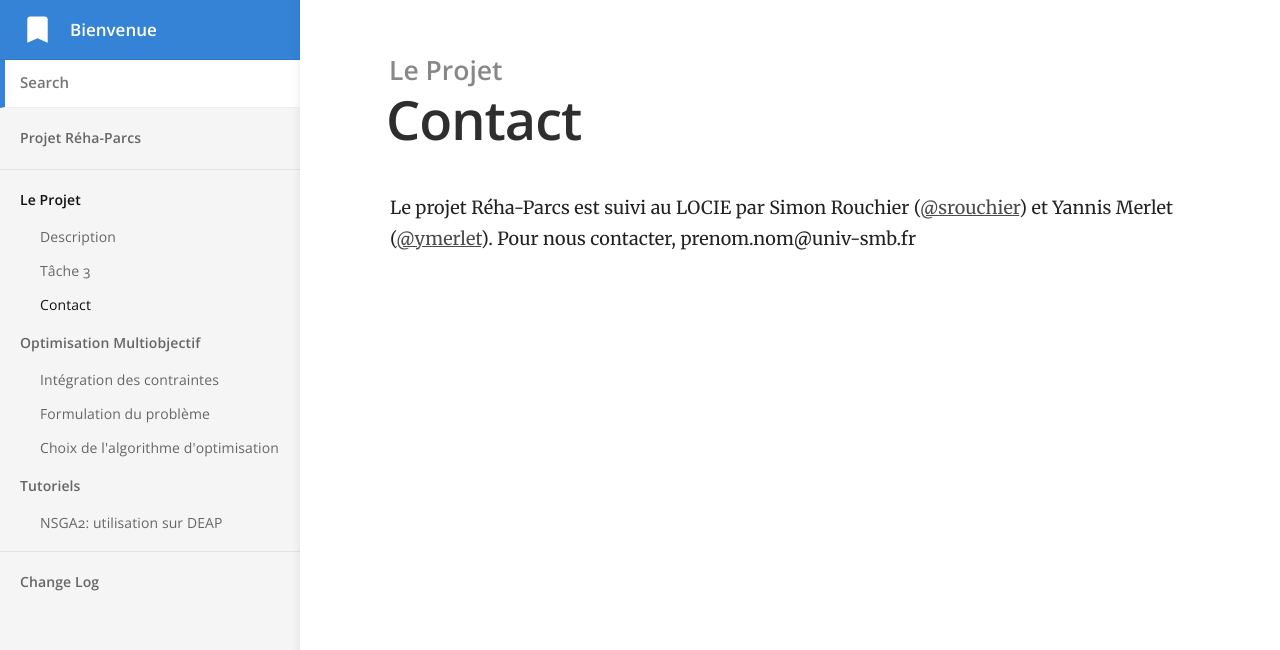
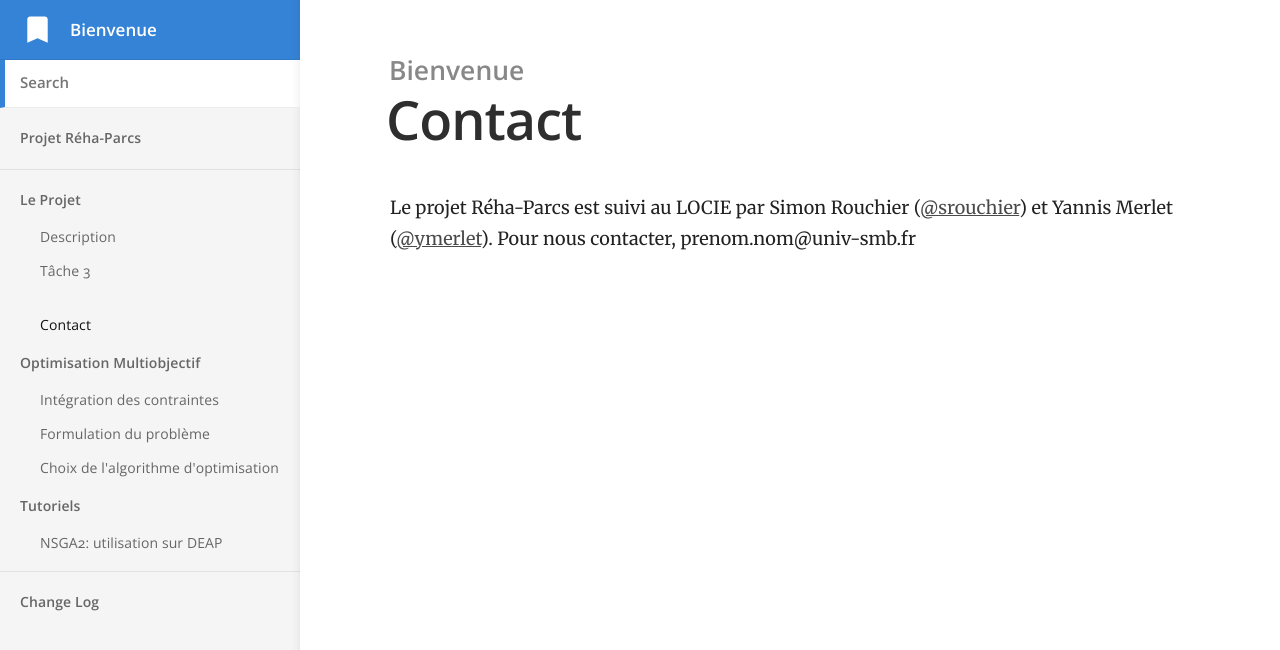
Before and after one commit to locie/reha-parcs, a Jekyll site: the page built from _docs/contact.md, in a window 1280 px wide. Shown: the top 650 px of the page. Built offline with Jekyll 4.4.1, drawn with Linux system fonts in a browser that asks for light colours.

Commit message:
Update contact.md

```diff
--- a/_docs/contact.md
+++ b/_docs/contact.md
@@ -1,7 +1,5 @@
 ---
 title: Contact
-category: "Le Projet"
-order: 8
 ---
 
 Le projet Réha-Parcs est suivi au LOCIE par Simon Rouchier ([@srouchier](https://github.com/srouchier)) et Yannis Merlet ([@ymerlet](https://github.com/ymerlet)).
```
